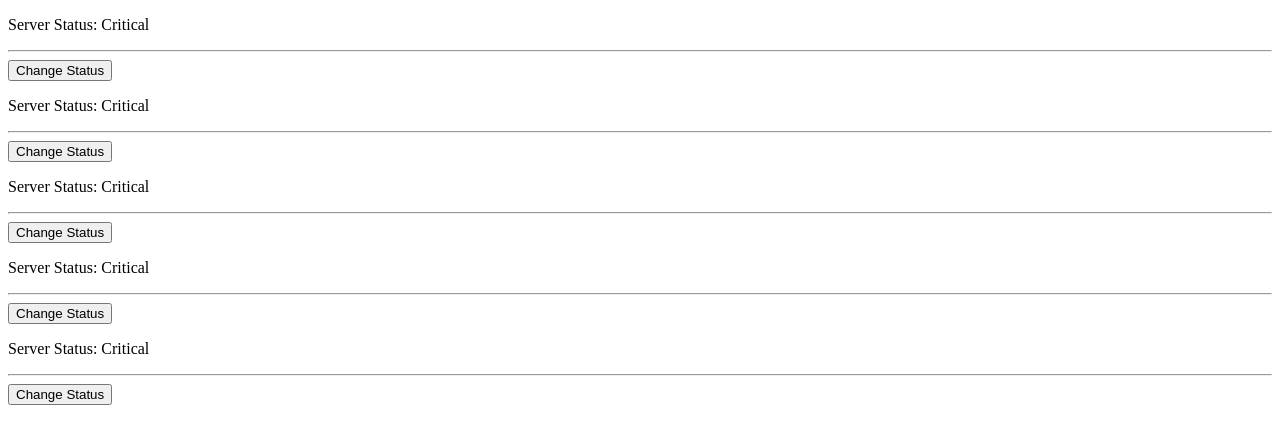
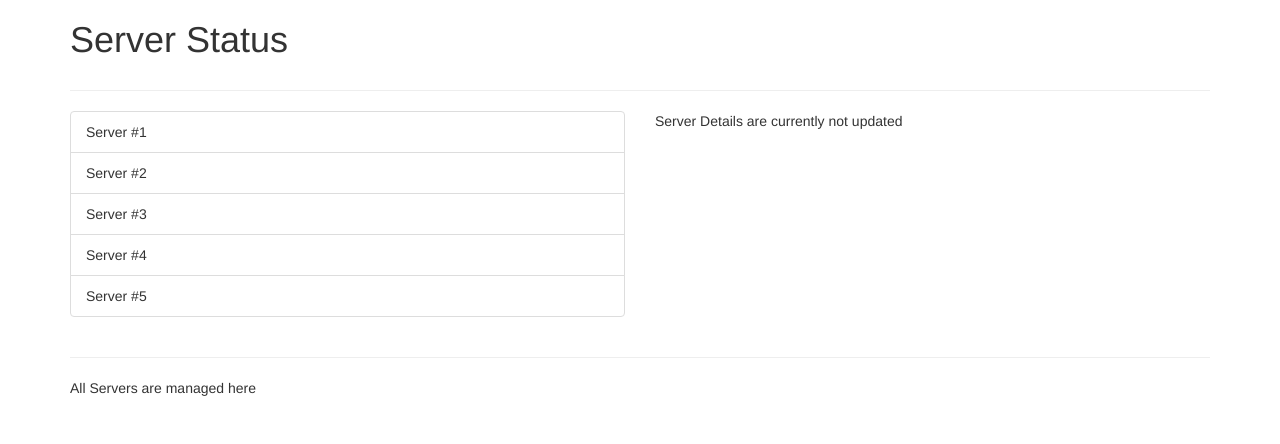
Before and after one commit to shkigor/vue-07-an-introduction-to-components, a Vue app: page / in a window 1280 px wide. Shown: the top 444 px of the page. Built offline with nearby package versions, Linux system fonts and the light colour scheme.

Commit message:
100. Time to Practice - Components (Code)

```diff
--- a/public/index.html
+++ b/public/index.html
@@ -6,6 +6,7 @@
     <meta name="viewport" content="width=device-width,initial-scale=1.0">
     <link rel="icon" href="<%= BASE_URL %>favicon.ico">
     <title><%= htmlWebpackPlugin.options.title %></title>
+    <link rel="stylesheet" href="https://maxcdn.bootstrapcdn.com/bootstrap/3.3.7/css/bootstrap.min.css" integrity="sha384-BVYiiSIFeK1dGmJRAkycuHAHRg32OmUcww7on3RYdg4Va+PmSTsz/K68vbdEjh4u" crossorigin="anonymous">
   </head>
   <body>
     <noscript>
--- a/src/App.vue
+++ b/src/App.vue
@@ -1,9 +1,43 @@
 <template>
-  <app-servers></app-servers>
+  <div id="app" class="container">
+    <div class="row">
+      <div class="col-xs-12">
+        <header>
+          <h1>Server Status</h1>
+        </header>
+      </div>
+    </div>
+    <hr>
+    <div class="row">
+      <div class="col-xs-12 col-sm-6">
+        <ul class="list-group">
+          <li
+                  class="list-group-item"
+                  v-for="index in 5"
+                  v-bind:key="index">
+            Server #{{ index }}
+          </li>
+        </ul>
+      </div>
+      <div class="col-xs-12 col-sm-6">
+        <p>Server Details are currently not updated</p>
+      </div>
+    </div>
+    <hr>
+    <div class="row">
+      <div class="col-xs-12">
+        <footer>
+          <p>All Servers are managed here</p>
+        </footer>
+      </div>
+    </div>
+  </div>
 </template>
 
 <script>
+  export default {
 
+  }
 </script>
 
 <style>
--- a/src/components/Home.vue
+++ /dev/null
@@ -1,15 +0,0 @@
-<template>
-    <div>
-        <app-server-status v-for="server in 5" :key="server"></app-server-status>
-    </div>
-</template>
-
-<script>
-    import ServerStatus from "./ServerStatus";
-
-    export default {
-        components: {
-            'app-server-status': ServerStatus
-        }
-    }
-</script>
--- a/src/components/ServerStatus.vue
+++ /dev/null
@@ -1,22 +0,0 @@
-<template>
-    <div>
-        <p>Server Status: {{ status }}</p>
-        <hr>
-        <button @click="changeStatus">Change Status</button>
-    </div>
-</template>
-
-<script>
-    export default {
-        data: function () {
-            return {
-                status: 'Critical'
-            }
-        },
-        methods: {
-            changeStatus() {
-                this.status = 'Normal';
-            }
-        }
-    }
-</script>
--- a/src/main.js
+++ b/src/main.js
@@ -1,10 +1,7 @@
 import Vue from 'vue'
 import App from './App.vue'
-import Home from "./components/Home";
 
 Vue.config.productionTip = false
-
-Vue.component('app-servers', Home);
 
 new Vue({
   render: h => h(App),
```
